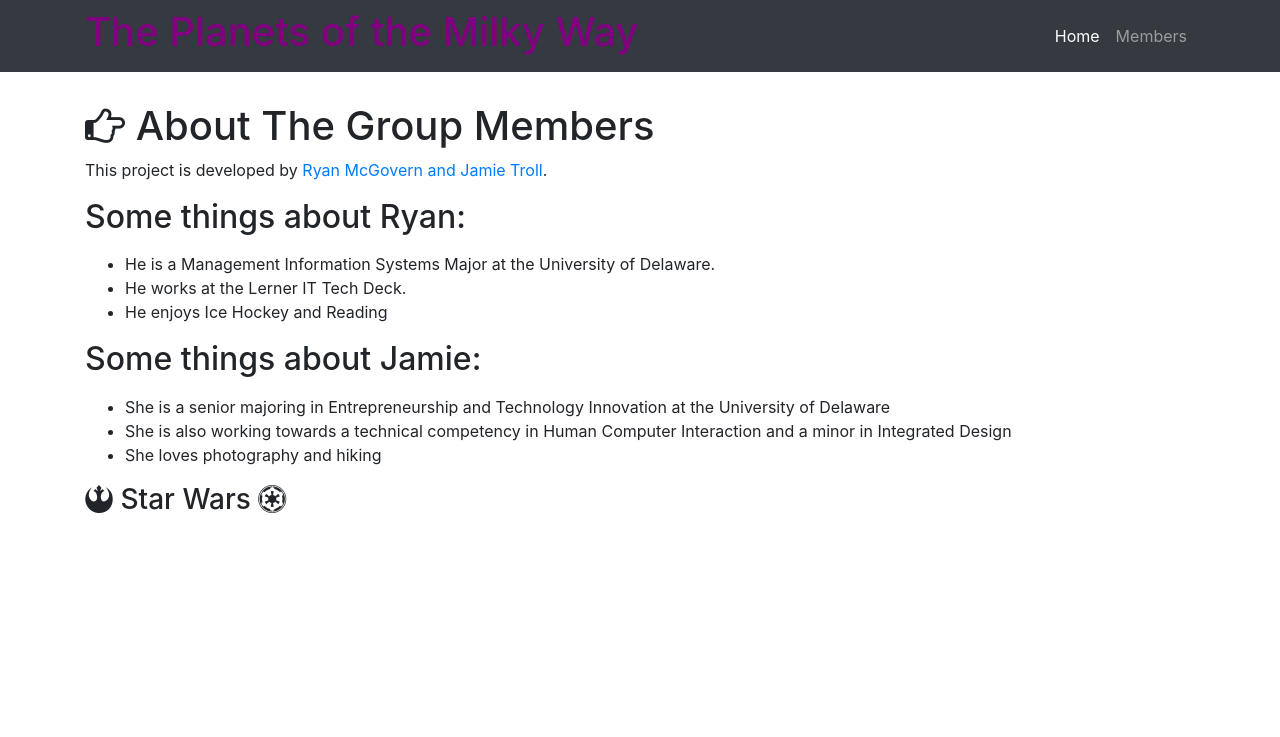
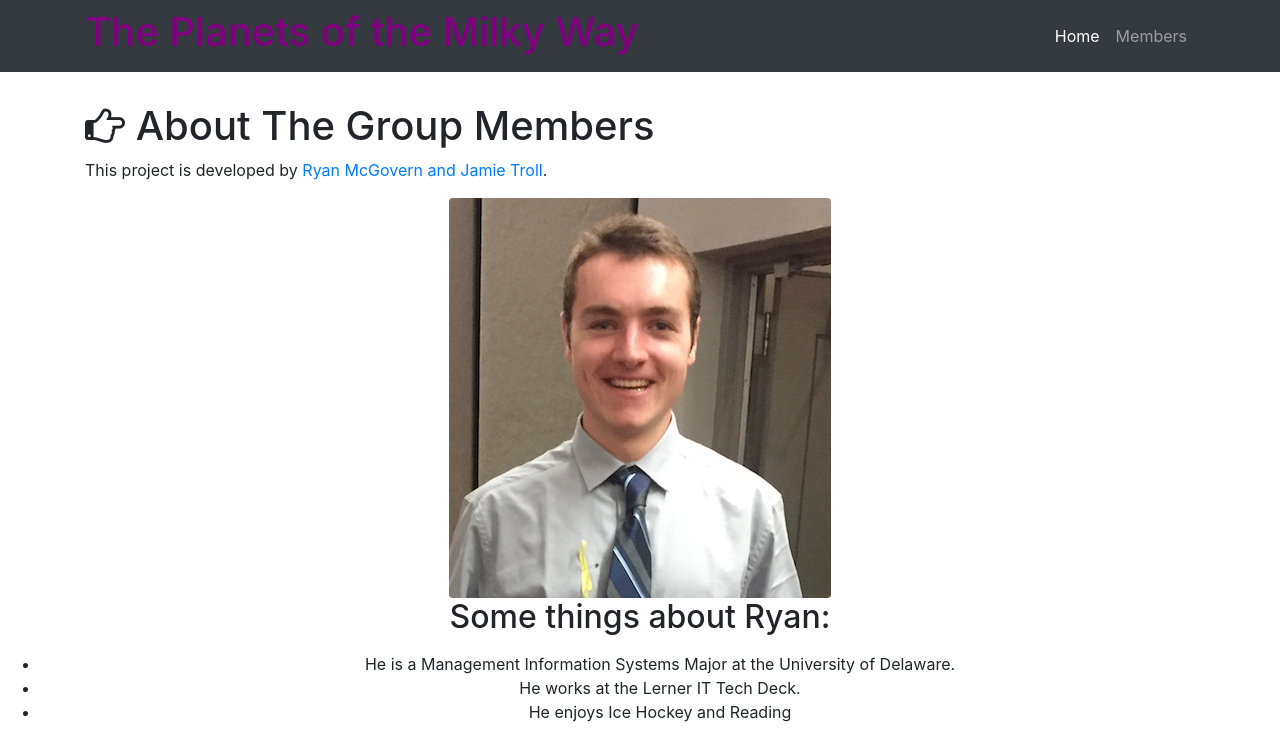
Before and after one commit to rpmva/Group_Project-, a Flask app: page /members in a window 1280 px wide. Shown: the top 737 px of the page. Before the commit the page ends 513 px from the top, so only its background shows below. Run offline with Flask 2, Linux system fonts and the light colour scheme; some libraries are stand-ins or nearby versions.

Commit message:
members photos and readMe

```diff
--- a/templates/members.html
+++ b/templates/members.html
@@ -10,22 +10,30 @@
   <div class="container">
     <h1 class="mt-5"><i class="fa fa-hand-o-right" aria-hidden="true"></i> About The Group Members</h1>
     <p>This project is developed by <a id="developer" href="https://github.com/rpmva" data-toggle="tooltip" data-placement="top" title="We are students taught by the professor in MISY350"> Ryan McGovern and Jamie Troll</a>.</p>
+  </div>
+<div class="text-center">
+    <img src="static/img/ryan.png"class="rounded" alt="Ryan">
     <h2>Some things about Ryan: </h2>
     <p><ul>
       <li> He is a Management Information Systems Major at the University of Delaware. </li>
       <li> He works at the Lerner IT Tech Deck. </li>
       <li> He enjoys Ice Hockey and Reading </li>
     </ul>
-  </p>
+    </p>
+</div>
+<div class="text-center">
+    <img src="static/img/jamie.png"class="rounded" alt="Jamie">
   <h2>Some things about Jamie: </h2>
   <p><ul>
     <li> She is a senior majoring in Entrepreneurship and Technology Innovation at the University of Delaware  </li>
     <li> She is also working towards a technical competency in Human Computer Interaction and a minor in Integrated Design </li>
     <li> She loves photography and hiking </li>
   </ul>
-</p>
+  </p>
+</div>
+<div>
   <h3><i class="fa fa-rebel" aria-hidden="true"></i> Star Wars <i class="fa fa-empire" aria-hidden="true"></i></h3>
-  </div>
+</div>
 {% endblock%}
 
 {% block scripts%}
```
Also changed, not shown: README.md, 1 other file.
